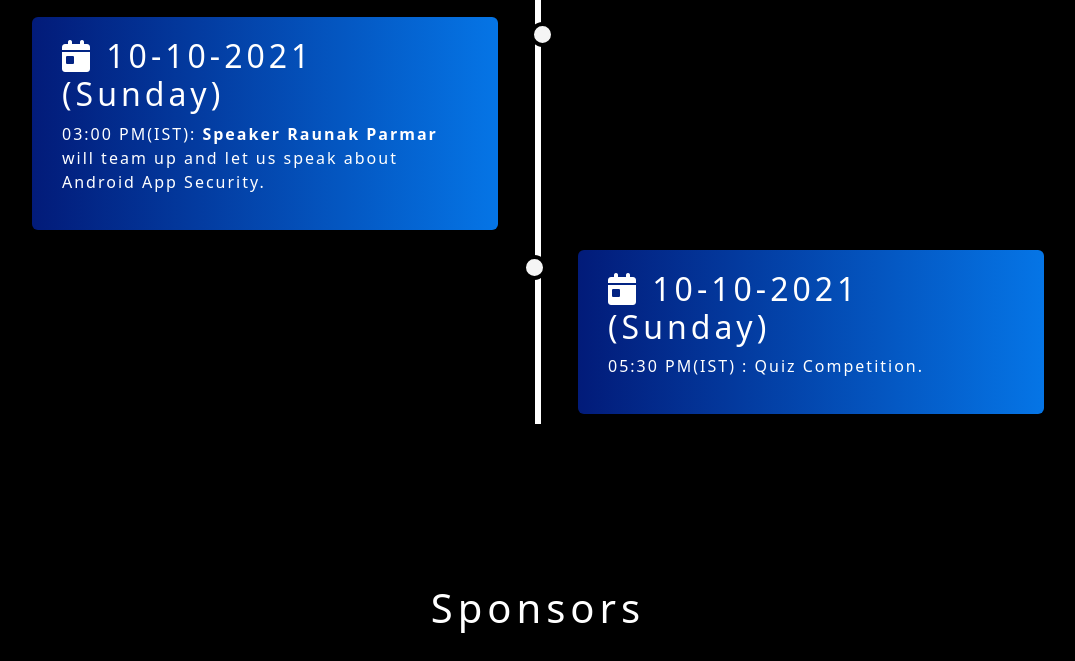
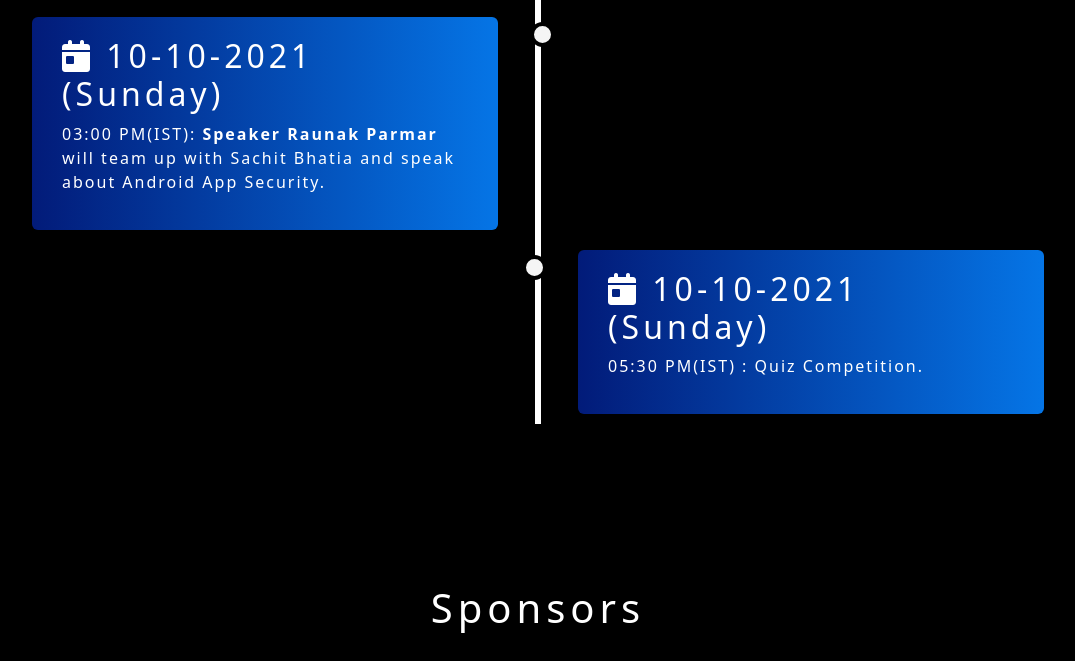
Before and after one commit to cyscomvit/waspcon, a plain HTML site: page index.html in a window 1280 px wide. Shown: the part 4410-5071 px from the top of the page, without its empty margins (102-1177 px from the left). Drawn offline with nearby package versions, Linux system fonts and the light colour scheme; a web font is replaced by a local one.

Commit message:
timeline correction

```diff
--- a/index.html
+++ b/index.html
@@ -186,7 +186,7 @@
                   <div class="container1 left">
                       <div class="content">
                           <h2><i class="fas fa-calendar-day"></i> 10-10-2021 (Sunday)</h2>
-                          <p>03:00 PM(IST): <B>Speaker Raunak Parmar</B> will team up and let us speak about Android App Security.</p>
+                          <p>03:00 PM(IST): <B>Speaker Raunak Parmar</B> will team up with Sachit Bhatia and speak about Android App Security.</p>
                       </div>
                   </div>
                   <div class="container1 right">
```
